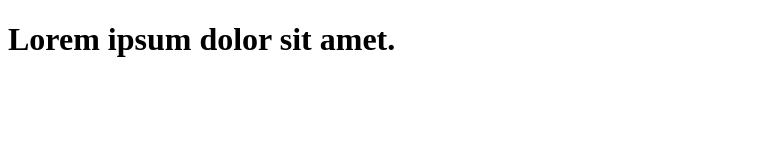
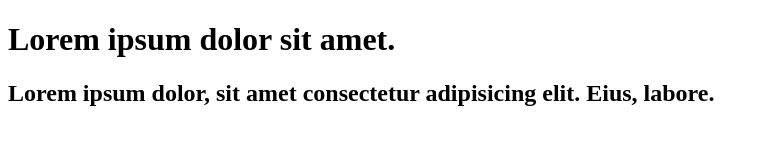
Before and after one commit to Julian0066/prueba, a plain HTML site: page index.html in a window 1280 px wide. Shown: the whole page, without its empty margins (0-769 px from the left). Drawn offline with Linux system fonts and the light colour scheme.

Commit message:
agregue h2

```diff
--- a/index.html
+++ b/index.html
@@ -10,7 +10,7 @@
 
 
 <h1>Lorem ipsum dolor sit amet.</h1>
-
+<h2>Lorem ipsum dolor, sit amet consectetur adipisicing elit. Eius, labore.</h2>
 
 
 
```
Also changed, not shown: 1 other file.
